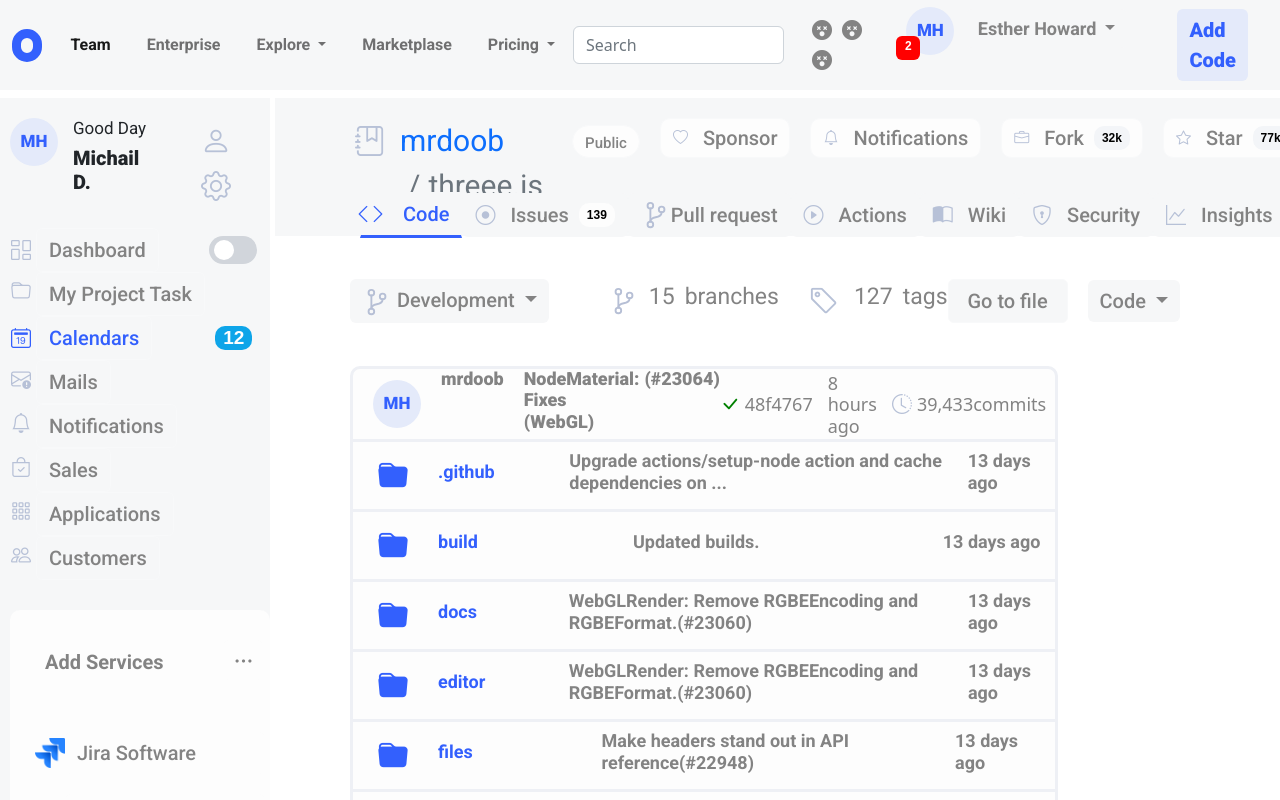
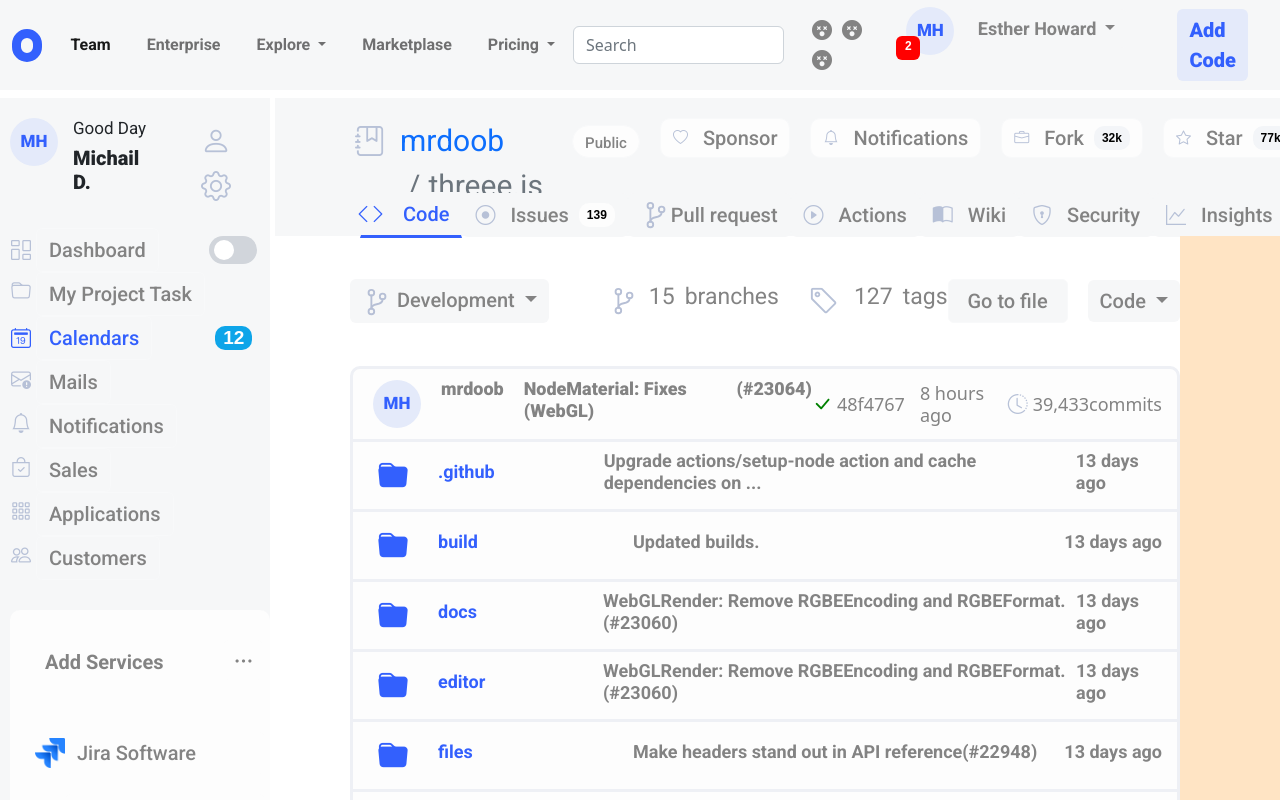
Before and after one commit to cronni1996/test_bootstrap, a Vue app: page / in a window 1280 px wide. Shown: the top 800 px of the page. Built offline with nearby package versions, Linux system fonts and the light colour scheme; a web font is replaced by a local one.

Commit message:
28.04.2023

```diff
--- a/src/App.vue
+++ b/src/App.vue
@@ -6,13 +6,13 @@
 
     <div class="mainDown">
       <main-up class="mainUp"/>
+      <div class="main21frr">
       <div class="mainDownLeftGroup">
         <MainTopLeft class="mainTopLeft"/>
-
-          <MainDownLeft class="mainDownLeft"/>
-<!--          <MainRight class="mainRight"/>-->
+        <MainDownLeft class="mainDownLeft"/>
       </div>
-
+        <MainRight/>
+      </div>
     </div>
 
   </div>
@@ -47,9 +47,15 @@
   display flex
   flex-direction column
 
+
+
 #app
 
   flex-direction column
+
+.main21frr
+  display flex
+  flex-direction row
 
 .down
   display flex
@@ -64,5 +70,8 @@
   flex-direction row
 
 .mainDownLeftGroup
-  width 70%
+  display flex
+  flex-direction column
+  width 170%
+  margin-left 80px
 </style>
--- a/src/components/MainDownLeft.vue
+++ b/src/components/MainDownLeft.vue
@@ -255,9 +255,8 @@
 
 .container-mainDownLeft
   width 100%
-  margin-left 80px
+
   margin-top 5px
-  height 90px
 
 .line2
   border-top solid 3px $border-color
--- a/src/components/MainRight.vue
+++ b/src/components/MainRight.vue
@@ -1,5 +1,5 @@
 <template>
-<div class="container-mainRihgt">
+<div class="container-mainRight">
 
 </div>
 </template>
@@ -18,9 +18,9 @@
 $background-block = #fdfdfd
 $color-black = black
 
-.container-mainRihgt
+.container-mainRight
   background-color bisque
-  width 300px
-  height 1400px
-  float right
+  width 100%
+  height auto
+
 </style>
--- a/src/components/MainTopLeft.vue
+++ b/src/components/MainTopLeft.vue
@@ -89,7 +89,6 @@
   display flex
   width 100%
   flex-grow 1
-  margin-left 80px
   margin-top 5px
   h3
     font-family Roboto, Helvetica Neue Light, Helvetica Neue, Helvetica, Arial, Lucida Grande, sans-serif
```
